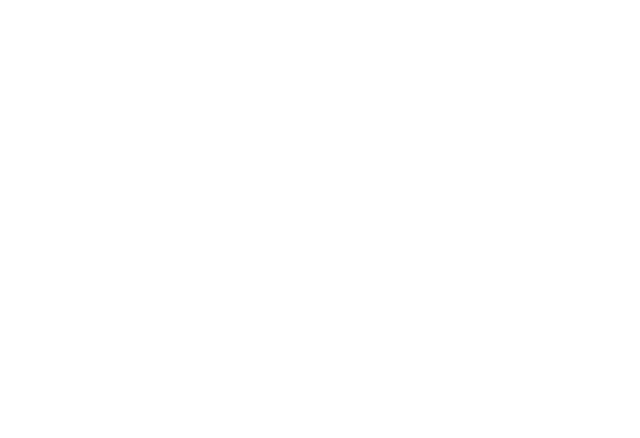
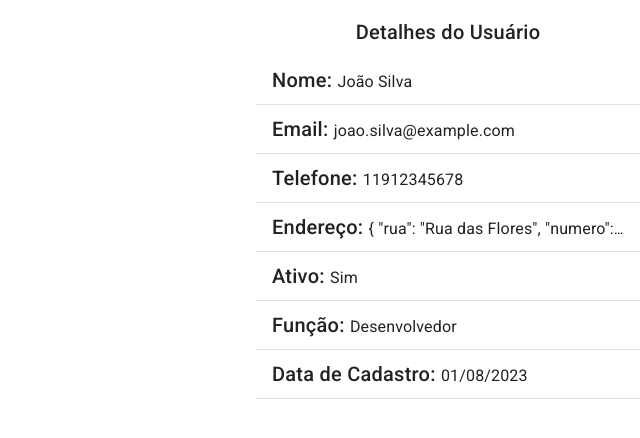
Before and after one commit to PedroHPAlmeida/filter-users-list-angular, an Angular app: page / in a window 1280 px wide. Shown: the top 438 px of the page, without its empty margins (640-1280 px from the left). Built offline with nearby package versions, Linux system fonts and the light colour scheme.

Commit message:
feat: adiciona componente de detalhes do usuário

```diff
--- a/src/app/angular-material/angular-material.module.ts
+++ b/src/app/angular-material/angular-material.module.ts
@@ -1,9 +1,15 @@
 import { NgModule } from '@angular/core';
+import { MatListModule } from '@angular/material/list';
+import { MatDividerModule } from '@angular/material/divider';
 
 @NgModule({
   imports: [
+    MatListModule,
+    MatDividerModule,
   ],
   exports: [
+    MatListModule,
+    MatDividerModule,
   ]
 })
 export class AngularMaterialModule { }
--- a/src/app/app.component.html
+++ b/src/app/app.component.html
@@ -8,6 +8,6 @@
         </div>
     </div>
     <div class="right-container">
-
+        <app-user-details [user]="users[0]"></app-user-details>
     </div>
 </div>
--- a/src/app/app.component.ts
+++ b/src/app/app.component.ts
@@ -1,4 +1,6 @@
 import { Component } from '@angular/core';
+import { User } from './types/user/user.type';
+import { UsersList } from './data/users-list';
 
 @Component({
   selector: 'app-root',
@@ -6,5 +8,5 @@ import { Component } from '@angular/core';
   styleUrl: './app.component.scss'
 })
 export class AppComponent {
-  title = 'users-filter-project';
+  users: User[] = UsersList;
 }
--- /dev/null
+++ b/src/app/components/user-details/user-details.component.html
@@ -0,0 +1,35 @@
+<div class="user-details">
+    <mat-list>
+        <mat-list-item class="u-text-align-center">
+            <span class="mat-h2">Detalhes do Usuário</span>
+        </mat-list-item>
+        <mat-list-item>
+            <span class="mat-h2">Nome: </span><span class="mat-h3">{{ user?.nome }}</span>
+        </mat-list-item>
+        <mat-divider></mat-divider>
+        <mat-list-item>
+            <span class="mat-h2">Email: </span><span class="mat-h3">{{ user?.email }}</span>
+        </mat-list-item>
+        <mat-divider></mat-divider>
+        <mat-list-item>
+            <span class="mat-h2">Telefone: </span><span class="mat-h3">{{ user?.telefone }}</span>
+        </mat-list-item>
+        <mat-divider></mat-divider>
+        <mat-list-item>
+            <span class="mat-h2">Endereço: </span><span class="mat-h3">{{ user?.endereco | json }}</span>
+        </mat-list-item>
+        <mat-divider></mat-divider>
+        <mat-list-item>
+            <span class="mat-h2">Ativo: </span><span class="mat-h3">{{ user?.ativo ? "Sim" : "Não" }}</span>
+        </mat-list-item>
+        <mat-divider></mat-divider>
+        <mat-list-item>
+            <span class="mat-h2">Função: </span><span class="mat-h3">{{ user?.funcao }}</span>
+        </mat-list-item>
+        <mat-divider></mat-divider>
+        <mat-list-item>
+            <span class="mat-h2">Data de Cadastro: </span><span class="mat-h3">{{ user?.dataCadastro | date:'dd/MM/yyyy'}}</span>
+        </mat-list-item>
+        <mat-divider></mat-divider>
+    </mat-list>
+</div>
--- /dev/null
+++ b/src/app/styles/utils/utils.scss
@@ -0,0 +1,3 @@
+.u-text-align-center {
+    text-align: center;
+}
--- a/src/styles.scss
+++ b/src/styles.scss
@@ -1,4 +1,6 @@
 /* You can add global styles to this file, and also import other style files */
+
+@import "app/styles/utils/utils.scss";
 
 * {
     margin: 0;
```
Also changed, not shown: src/app/components/components.module.ts (+12 -2 lines), src/app/components/user-details/user-details.component.ts (added, +11 -0 lines), src/app/components/user-details/user-details.component.scss (added), 1 other file (tests, documents, lock files or other folders).
